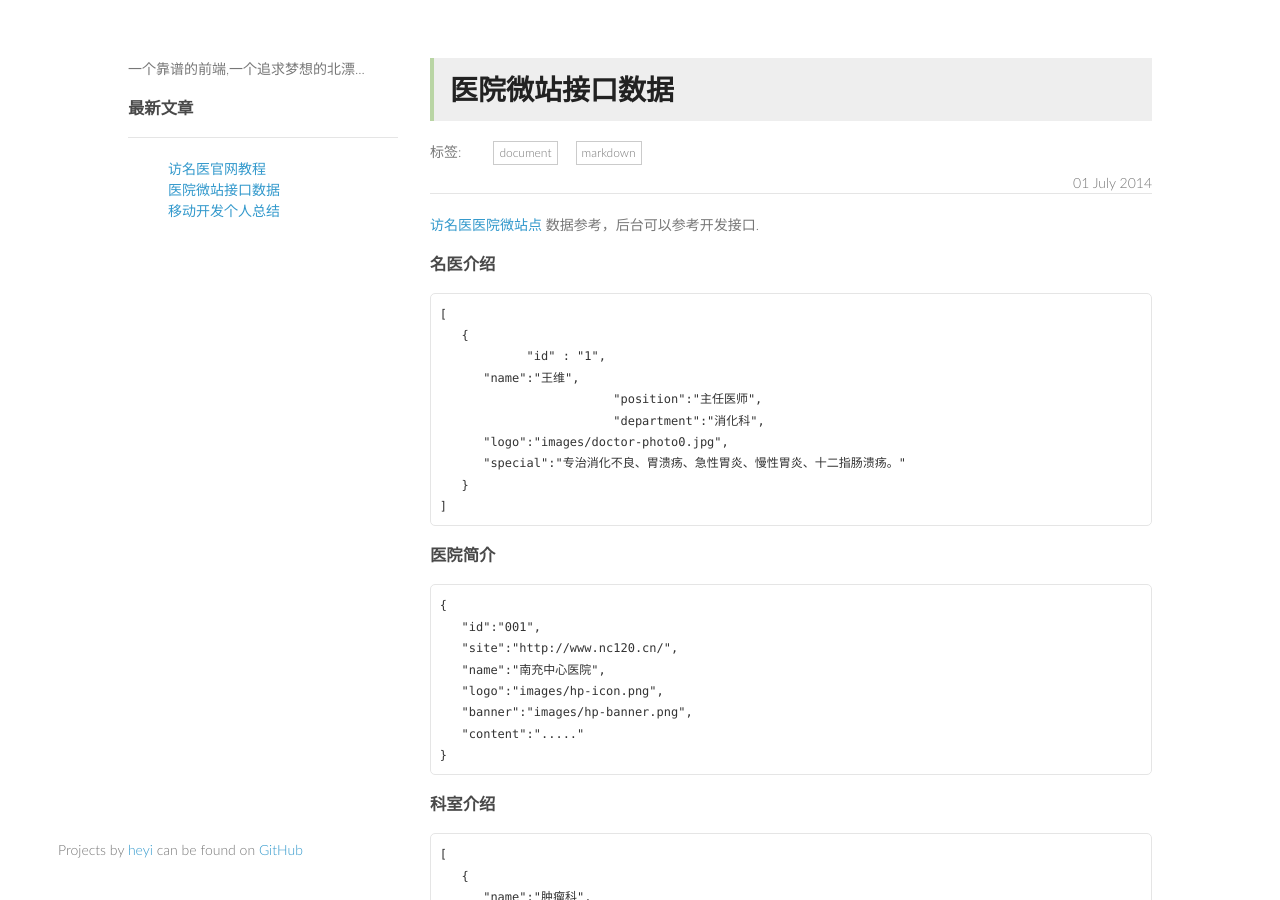
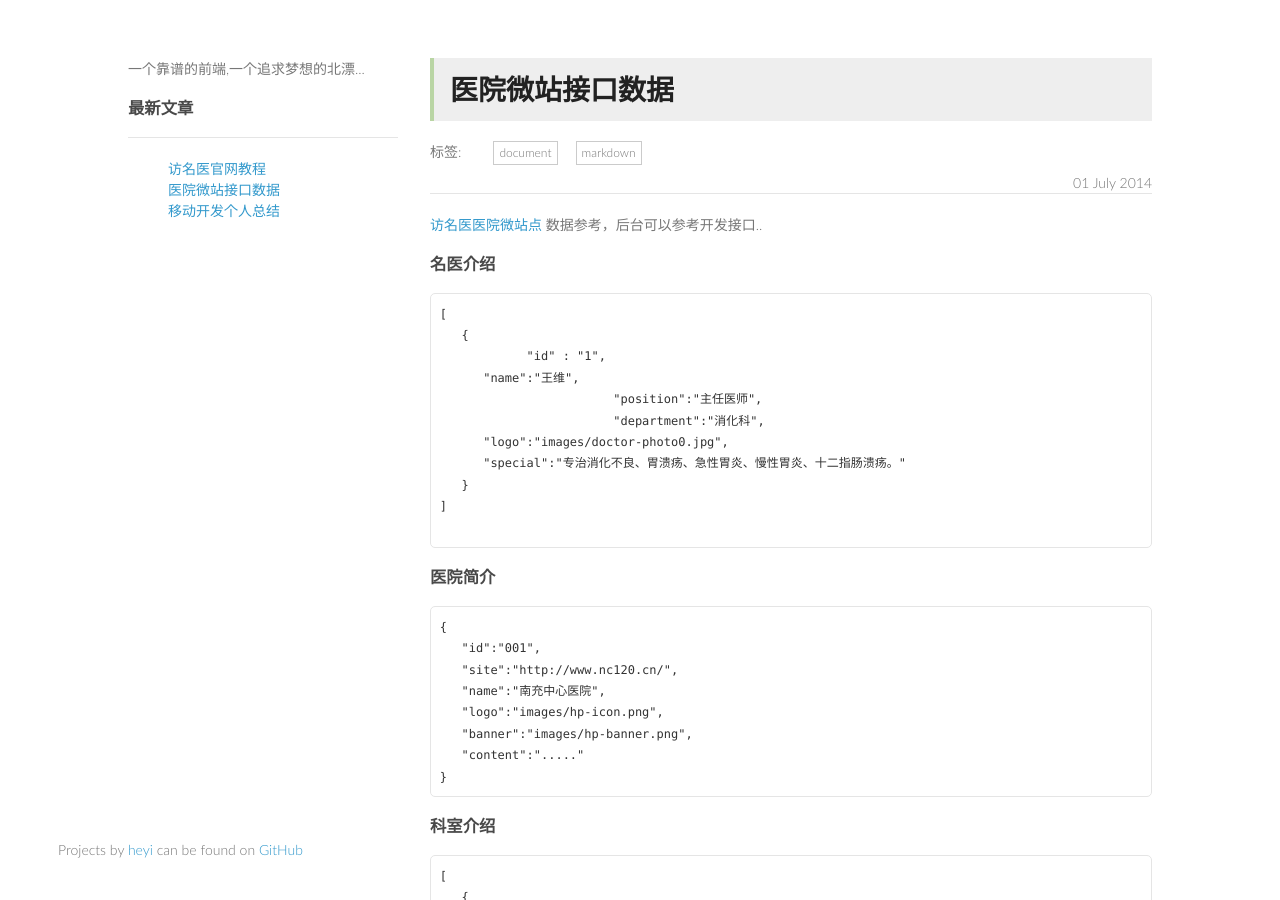
Before and after one commit to heyi/heyi.github.io, a Jekyll site: the page built from _posts/2014-07-01-port.md, in a window 1280 px wide and 900 px high. Built offline with Jekyll 4.4.1, drawn with Linux system fonts in a browser that asks for light colours.

Commit message:
update some md file

````diff
--- a/_posts/2014-07-01-port.md
+++ b/_posts/2014-07-01-port.md
@@ -5,8 +5,7 @@ categories : [port]
 tags : [document,markdown]
 ---
 
-[访名医医院微站点](http://front.staging-fangmingyi.com/webroot/front.microsite/www/#/hospital/001) 数据参考，后台可以参考开发接口.
-
+[访名医医院微站点](http://front.staging-fangmingyi.com/webroot/front.microsite/www/#/hospital/001) 数据参考，后台可以参考开发接口..
 ###名医介绍
 ```
 [
@@ -19,6 +18,7 @@ tags : [document,markdown]
       "special":"专治消化不良、胃溃疡、急性胃炎、慢性胃炎、十二指肠溃疡。"
    }
 ]
+
 ```
 ###医院简介
 ```
````
Also changed, not shown: _posts/2014-07-01-index.md (+0 -4 lines), _posts/2014-07-02-index.md (+1 -2 lines).
